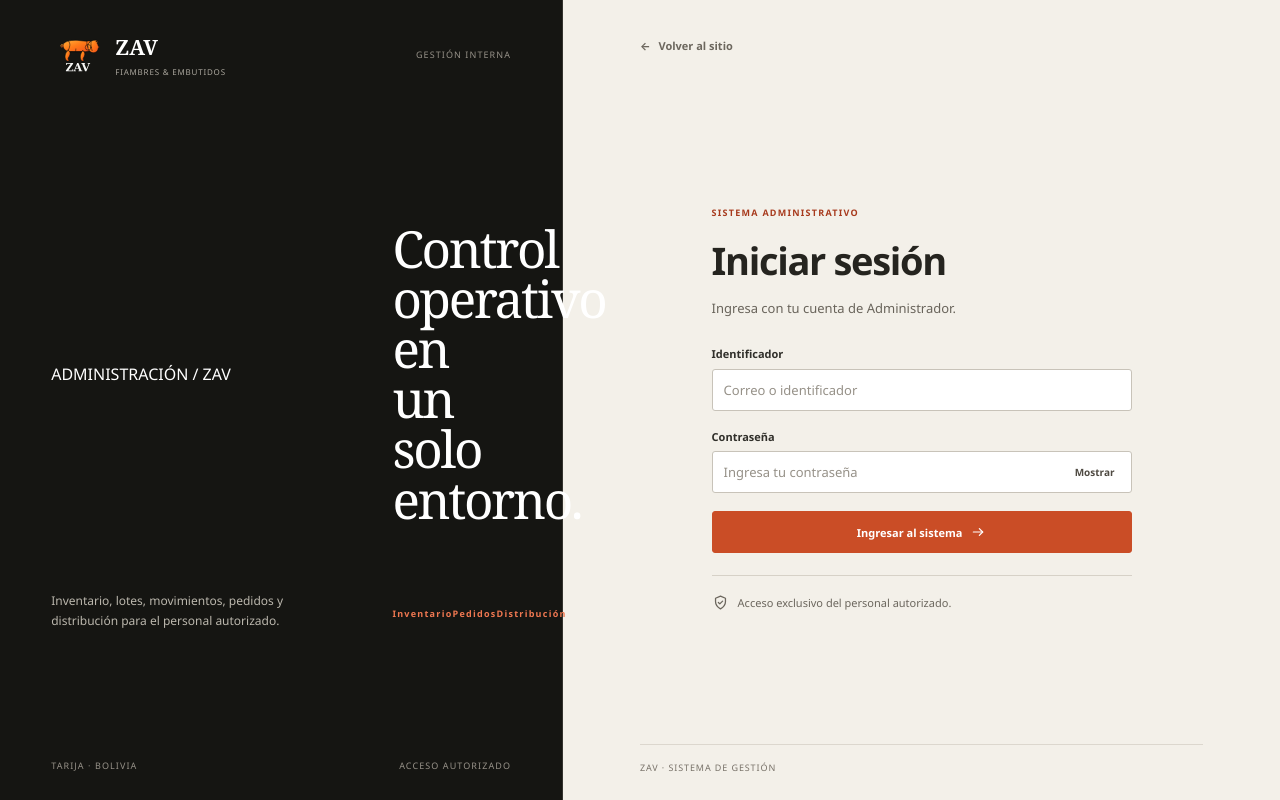
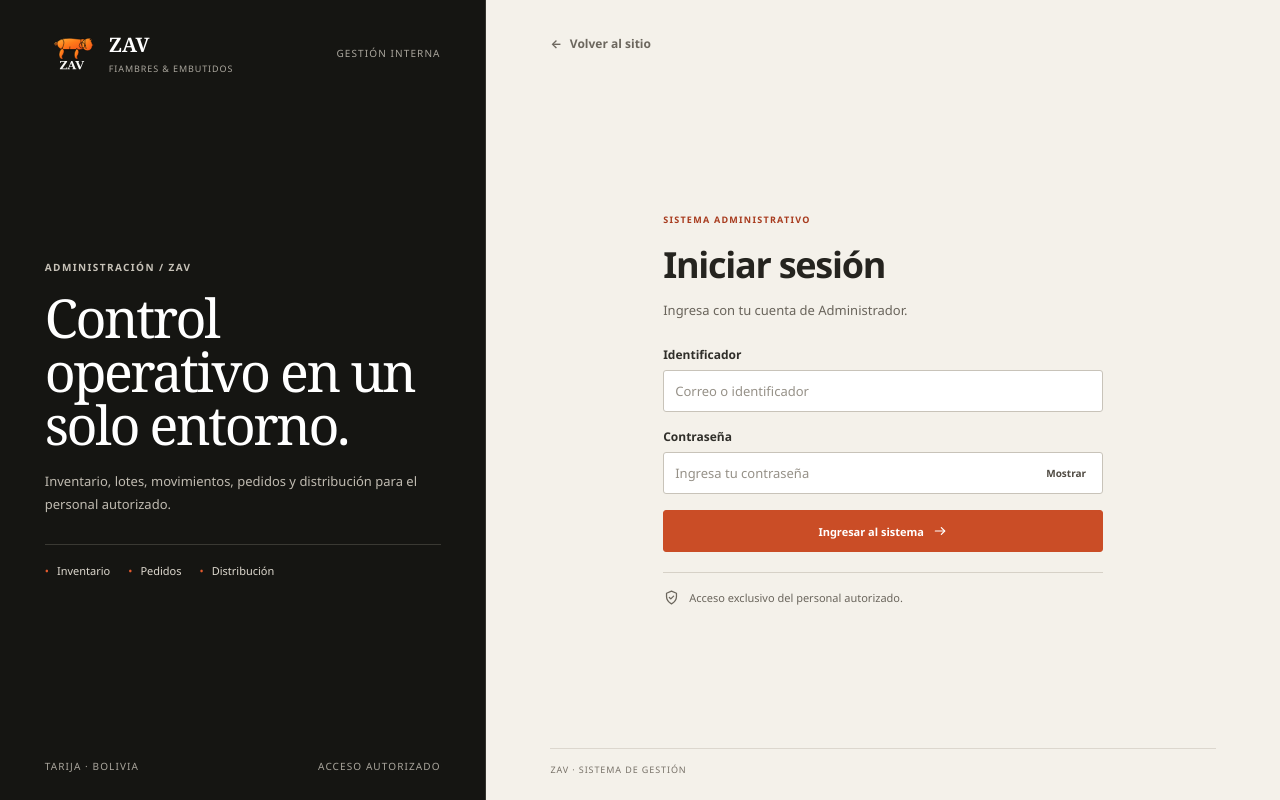
Before and after one commit to RubenMealla/zav-sistema, a Next.js app in the folder apps/web/: page /acceso in a window 1280 px wide. Built offline with nearby package versions, Linux system fonts and the light colour scheme.

Commit message:
fix(web): normalizar layout controles y QA visual

```diff
--- a/apps/web/app/estilos/acceso.css
+++ b/apps/web/app/estilos/acceso.css
@@ -1,141 +1,47 @@
 .acceso-layout {
   min-height: 100dvh;
   display: grid;
-  grid-template-columns: minmax(390px, 44%) minmax(0, 1fr);
-  background: #f3f0e9;
+  grid-template-columns: minmax(330px, 38%) minmax(0, 1fr);
+  background: #f4f1ea;
 }
-
 .acceso-identidad {
   min-height: 100dvh;
-  padding: 28px clamp(28px, 4vw, 58px);
+  padding: 26px clamp(26px, 3.5vw, 52px);
   display: grid;
   grid-template-rows: auto 1fr auto;
   color: #fff;
   background: #151512;
   border-right: 1px solid #34332e;
 }
-
-.acceso-identidad-cabecera,
-.acceso-identidad-pie {
-  display: flex;
-  align-items: center;
-  justify-content: space-between;
-  gap: 22px;
+.acceso-identidad-cabecera,.acceso-identidad-pie { display:flex; align-items:center; justify-content:space-between; gap:20px; }
+.acceso-identidad-cabecera>span,.acceso-identidad-pie { color:#aaa69d; font-size:10px; letter-spacing:.11em; text-transform:uppercase; }
+.acceso-identidad-marca { display:inline-flex; align-items:center; gap:10px; }
+.acceso-identidad-marca>span:last-child { display:grid; gap:2px; }
+.acceso-identidad-marca strong { font-family:Georgia,'Times New Roman',serif; font-size:20px; }
+.acceso-identidad-marca small { color:#aaa69d; font-size:9px; letter-spacing:.1em; text-transform:uppercase; }
+.acceso-identidad-centro { align-self:center; max-width:560px; padding-block:42px; }
+.acceso-identidad-indice { display:block; margin-bottom:16px; color:#c7c2b8; font-size:10px; font-weight:750; letter-spacing:.14em; }
+.acceso-identidad-centro h2 { max-width:520px; margin:0 0 18px; font-family:Georgia,'Times New Roman',serif; font-size:clamp(40px,4.2vw,60px); font-weight:400; line-height:1; letter-spacing:-.045em; }
+.acceso-identidad-centro p { max-width:500px; margin:0; color:#c0bbb1; font-size:13px; line-height:1.75; }
+.acceso-identidad-modulos { display:flex; flex-wrap:wrap; gap:8px 18px; margin-top:28px; padding-top:18px; border-top:1px solid #3a3933; color:#ded9cf; font-size:11px; }
+.acceso-identidad-modulos span::before { content:'•'; margin-right:8px; color:#e45a2e; }
+.acceso-panel { min-width:0; min-height:100dvh; padding:24px clamp(28px,5vw,72px); display:grid; grid-template-rows:auto 1fr auto; }
+.acceso-panel-superior { align-self:start; }
+.volver { min-height:40px; display:inline-flex; align-items:center; gap:8px; color:#6c675e; font-size:12px; font-weight:650; }
+.volver:hover { color:#22211d; }
+.acceso-formulario-caja { align-self:center; width:min(100%,440px); margin-inline:auto; padding:30px 0; }
+.acceso-marca-movil { display:none; }
+.acceso-titulo { margin-bottom:26px; }
+.acceso-titulo h1 { margin:9px 0; font-size:36px; font-weight:650; letter-spacing:-.035em; }
+.acceso-titulo>p { margin:0; color:#69645b; font-size:13px; }
+.acceso-formulario { gap:16px; }
+.acceso-seguridad { display:flex; gap:9px; align-items:center; margin-top:20px; padding-top:16px; border-top:1px solid #d6d1c7; color:#6b665d; }
+.acceso-seguridad p { margin:0; font-size:11px; line-height:1.55; }
+.acceso-panel-pie { margin:0; align-self:end; padding-top:14px; border-top:1px solid #dcd7ce; color:#787269; font-size:9px; letter-spacing:.1em; text-transform:uppercase; }
+@media (max-width:880px) {
+  .acceso-layout { grid-template-columns:1fr; }
+  .acceso-identidad { display:none; }
+  .acceso-panel { padding:0 20px 22px; }
+  .acceso-panel-superior { padding-top:18px; }
+  .acceso-marca-movil { display:inline-flex; align-items:center; gap:9px; width:fit-content; margin-bottom:24px; padding:8px 12px; color:#fff; background:#151512; }
 }
-
-.acceso-identidad-cabecera>span,
-.acceso-identidad-pie {
-  color: #969188;
-  font-size: 9px;
-  letter-spacing: .12em;
-  text-transform: uppercase;
-}
-
-.acceso-identidad-marca {
-  display: inline-flex;
-  align-items: center;
-  gap: 10px;
-}
-
-.acceso-identidad-marca>span:last-child {
-  display: grid;
-  gap: 2px;
-}
-
-.acceso-identidad-marca strong {
-  font-family: Georgia, 'Times New Roman', serif;
-  font-size: 21px;
-}
-
-.acceso-identidad-marca small {
-  color: #aaa69d;
-  font-size: 8px;
-  letter-spacing: .1em;
-  text-transform: uppercase;
-}
-
-.acceso-identidad-centro {
-  align-self: center;
-  display: grid;
-  grid-template-columns: minmax(180px, 290px) minmax(0, 1fr);
-  align-items: center;
-  gap: clamp(28px, 4vw, 58px);
-}
-
-.acceso-identidad-centro>div:last-child>span {
-  color: #f07851;
-  font-size: 9px;
-  font-weight: 750;
-  letter-spacing: .14em;
-}
-
-.acceso-identidad-centro h2 {
-  margin: 14px 0 16px;
-  font-family: Georgia, 'Times New Roman', serif;
-  font-size: clamp(36px, 4vw, 56px);
-  font-weight: 400;
-  line-height: .98;
-  letter-spacing: -.045em;
-}
-
-.acceso-identidad-centro p {
-  max-width: 420px;
-  margin: 0;
-  color: #bbb7ad;
-  font-size: 12px;
-  line-height: 1.7;
-}
-
-.acceso-panel {
-  min-width: 0;
-  min-height: 100dvh;
-  padding: 26px clamp(28px, 6vw, 86px);
-  display: grid;
-  grid-template-rows: auto 1fr auto;
-}
-
-.acceso-panel-superior { align-self: start; }
-.volver { min-height: 40px; display: inline-flex; align-items: center; gap: 8px; color: #6c675e; font-size: 11px; font-weight: 650; }
-.volver:hover { color: #22211d; }
-
-.acceso-formulario-caja {
-  align-self: center;
-  width: min(100%, 420px);
-  margin-inline: auto;
-}
-
-.acceso-marca-movil { display: none; }
-.acceso-titulo { margin-bottom: 28px; }
-.acceso-titulo h1 { margin: 10px 0 10px; font-size: 38px; font-weight: 650; letter-spacing: -.035em; }
-.acceso-titulo>p { margin: 0; color: #69645b; font-size: 13px; }
-.acceso-formulario { gap: 18px; }
-
-.acceso-seguridad {
-  display: flex;
-  gap: 9px;
-  align-items: center;
-  margin-top: 22px;
-  padding-top: 18px;
-  border-top: 1px solid #d6d1c7;
-  color: #6b665d;
-}
-
-.acceso-seguridad p { margin: 0; font-size: 11px; line-height: 1.55; }
-
-.acceso-panel-pie {
-  margin: 0;
-  align-self: end;
-  padding-top: 16px;
-  border-top: 1px solid #dcd7ce;
-  color: #787269;
-  font-size: 9px;
-  letter-spacing: .1em;
-  text-transform: uppercase;
-}
-
-@media (max-width: 880px) {
-  .acceso-layout { grid-template-columns: 1fr; }
-  .acceso-identidad { display: none; }
-  .acceso-panel { padding: 22px; }
-  .acceso-marca-movil { display: inline-flex; align-items: center; gap: 9px; margin-bottom: 30px; }
-}
--- a/apps/web/app/estilos/controles.css
+++ b/apps/web/app/estilos/controles.css
@@ -6,7 +6,7 @@
   display: grid;
   gap: 6px;
   color: #302f2a;
-  font-size: 11px;
+  font-size: 12px;
   font-weight: 650;
 }
 
@@ -106,7 +106,7 @@ th {
   color: #5f5a52;
   background: #efede7;
   border-bottom: 1px solid #c9c4ba;
-  font-size: 9px;
+  font-size: 10px;
   font-weight: 750;
   letter-spacing: .065em;
   text-transform: uppercase;
@@ -119,25 +119,25 @@ td {
   color: #57534c;
   background: #fff;
   border-bottom: 1px solid #e5e0d7;
-  font-size: 11px;
-  line-height: 1.45;
+  font-size: 12px;
+  line-height: 1.5;
 }
 
 tbody tr:last-child td { border-bottom: 0; }
 tbody tr:hover td { background: #faf8f4; }
 td strong { color: #24231f; font-weight: 650; }
-td small { color: #777168; font-size: 9px; }
+td small { color: #777168; font-size: 10px; }
 
 .numero { text-align: right; white-space: nowrap; font-variant-numeric: tabular-nums; }
 .acciones-columna { text-align: center; white-space: nowrap; }
-.codigo { font: 650 10px Consolas, monospace; color: #292824; white-space: nowrap; }
+.codigo { font: 650 11px Consolas, monospace; color: #292824; white-space: nowrap; }
 .dato-nowrap { white-space: nowrap; }
 
 .acciones-tabla { display: flex; justify-content: center; align-items: center; gap: 6px; flex-wrap: nowrap; }
 .acciones-tabla form { margin: 0; }
-.acciones-tabla .boton { min-height: 34px; height: 34px; padding-inline: 9px; white-space: nowrap; }
+.acciones-tabla .boton { min-height: 36px; height: 36px; padding-inline: 10px; white-space: nowrap; }
 
-.badge { min-height: 22px; display: inline-flex; align-items: center; padding: 3px 7px; font-size: 8px; font-weight: 750; letter-spacing: .04em; text-transform: uppercase; white-space: nowrap; }
+.badge { min-height: 24px; display: inline-flex; align-items: center; padding: 4px 8px; font-size: 10px; font-weight: 750; letter-spacing: .04em; text-transform: uppercase; white-space: nowrap; }
 .badge-verde { color: var(--verde); background: var(--verde-fondo); }
 .badge-ambar { color: var(--ambar); background: var(--ambar-fondo); }
 .badge-rojo { color: var(--rojo); background: var(--rojo-fondo); }
@@ -150,7 +150,7 @@ td small { color: #777168; font-size: 9px; }
 .saldos-inline b { font-size: 10px; font-weight: 400; }
 .saldos-inline strong { font-size: 10px; font-variant-numeric: tabular-nums; }
 
-.tabla-vacia { display: grid; gap: 5px; padding: 28px 6px; color: #777168; font-size: 11px; }
+.tabla-vacia { display: grid; gap: 6px; padding: 28px 12px; color: #777168; font-size: 12px; }
 .tabla-vacia strong { color: #2b2925; }
 
 .estado-vacio { min-height: 180px; display: flex; flex-direction: column; align-items: center; justify-content: center; padding: 24px; text-align: center; color: #777168; }
--- a/apps/web/app/estilos/panel.css
+++ b/apps/web/app/estilos/panel.css
@@ -160,7 +160,10 @@
 .vista-contenido {
   width: 100%;
   min-height: calc(100dvh - 86px);
-  padding: 20px clamp(18px, 2.4vw, 34px) 34px;
+  padding: 16px clamp(18px, 2.2vw, 30px) 22px;
+  display: flex;
+  flex-direction: column;
+  gap: 12px;
 }
 
 .bienvenida {
@@ -203,9 +206,9 @@
 
 .dashboard-grid {
   display: grid;
-  grid-template-columns: minmax(0, 1.4fr) minmax(280px, .8fr);
-  gap: 14px;
-  align-items: start;
+  grid-template-columns: minmax(0, 1.35fr) minmax(280px, .85fr);
+  gap: 12px;
+  align-items: stretch;
 }
 
 .card {
@@ -214,10 +217,16 @@
   border: 1px solid #d4cfc5;
 }
 
-.card-modulo { margin-top: 14px; overflow: hidden; }
-.vista-contenido > .card-modulo { min-height: calc(100dvh - 140px); }
-.vista-contenido > .modulo-dos-columnas { min-height: calc(100dvh - 140px); }
-.vista-contenido > .modulo-dos-columnas > .card { min-height: 100%; }
+.card-modulo { overflow: hidden; display: flex; flex-direction: column; }
+.vista-productos > .card-modulo,
+.vista-lotes > .card-modulo,
+.vista-pedidos > .card-modulo,
+.vista-movimientos > .card-modulo,
+.vista-distribucion > .card-modulo { flex: 1; min-height: 0; }
+.vista-condiciones > .modulo-dos-columnas { flex: 1; min-height: 0; }
+.vista-condiciones > .modulo-dos-columnas > .card { min-height: 0; display: flex; flex-direction: column; }
+.card-modulo > .tabla-contenedor { flex: 1; min-height: 0; }
+.card-distribucion .formulario-mapa { flex: 1; min-height: 0; display: flex; flex-direction: column; }
 
 .card-cabecera {
   min-height: 72px;
@@ -306,9 +315,9 @@
 .timeline-item p { display: flex; align-items: center; gap: 7px; margin: 7px 0; }
 .timeline-item small { color: #666159; font-size: 9px; }
 
-.ubicacion-editor { padding: 16px; }
-.mapa-selector-wrap { position: relative; min-height: 360px; border: 1px solid #cbc6bc; background: #e7e3da; }
-.mapa-selector { width: 100%; height: clamp(360px, 46vh, 520px); }
+.ubicacion-editor { flex: 1; min-height: 0; padding: 14px; display: flex; flex-direction: column; }
+.mapa-selector-wrap { position: relative; flex: 1; min-height: 340px; border: 1px solid #c9c4ba; background: #e7e3da; overflow: hidden; }
+.mapa-selector { width: 100%; height: clamp(340px, calc(100dvh - 300px), 620px); }
 .mapa-estado { position: absolute; inset: 0; display: grid; place-items: center; z-index: 500; background: #f5f2eb; color: #666159; font-size: 12px; }
 .mapa-error { color: var(--rojo); }
 .ubicacion-editor-pie { display: flex; align-items: center; justify-content: space-between; gap: 18px; padding-top: 13px; }
--- a/apps/web/app/estilos/responsive.css
+++ b/apps/web/app/estilos/responsive.css
@@ -50,9 +50,13 @@
     padding: 16px 14px 28px;
   }
 
-  .vista-contenido > .card-modulo,
-  .vista-contenido > .modulo-dos-columnas {
-    min-height: calc(100dvh - 156px);
+  .vista-productos > .card-modulo,
+  .vista-lotes > .card-modulo,
+  .vista-pedidos > .card-modulo,
+  .vista-movimientos > .card-modulo,
+  .vista-distribucion > .card-modulo,
+  .vista-condiciones > .modulo-dos-columnas {
+    min-height: 0;
   }
 
   .ubicacion-editor-pie {
```
Also changed, not shown: 2 other files (tests, documents, lock files or other folders).
